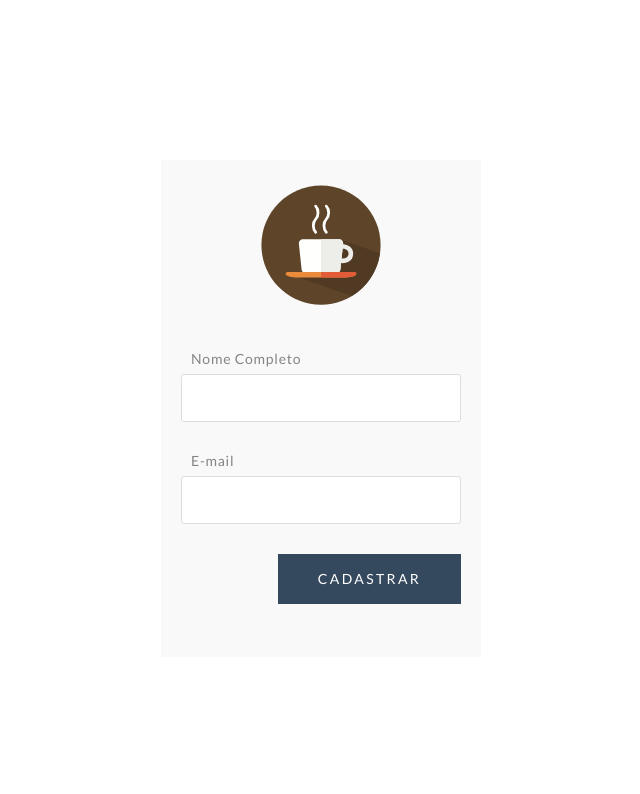
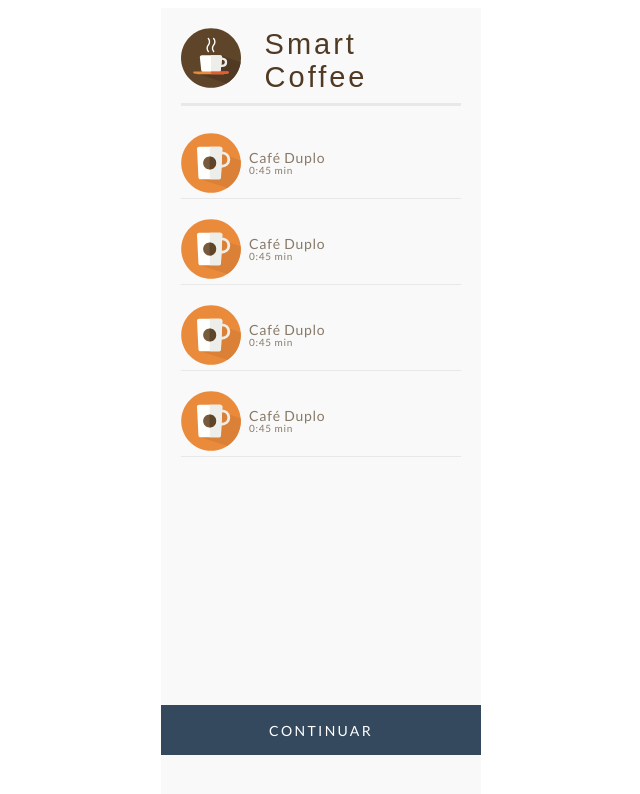
Before and after one commit to alboompro/recruiting-platform-services, a React (Create React App) app in the folder frontend/: page / in a window 1280 px wide. Shown: the top 794 px of the page, without its empty margins (327-967 px from the left). Built offline with nearby package versions, Linux system fonts and the light colour scheme.

Commit message:
Criação da tela produtos (Frontend)

```diff
--- a/frontend/src/App.js
+++ b/frontend/src/App.js
@@ -1,9 +1,10 @@
 import React from 'react'
 import Signup from './components/signup'
+import Products from './components/products'
 import { Container } from './styles'
 
 export default () => (
   <Container>
-    <Signup />
+    <Products />
   </Container>
 );
--- /dev/null
+++ b/frontend/src/components/header/index.js
@@ -0,0 +1,10 @@
+import React from 'react';
+import { Header, Image } from './styles';
+import coffee from '../../assets/images/coffee.svg';
+
+export default () => (
+  <Header>
+    <Image src={coffee} alt="logo" />
+    <span>Smart Coffee</span>
+  </Header>
+)
--- /dev/null
+++ b/frontend/src/components/header/styles.js
@@ -0,0 +1,22 @@
+import styled from 'styled-components';
+
+export const Header = styled.div`
+  display: flex;
+  flex-direction: row;
+  margin-bottom: 9px;
+
+  span {
+    display: flex;
+    justify-content: flex-end;
+    font-family: 'PTSans', sans-serif;
+    font-size: 29px;
+    letter-spacing: 3px;
+    color: #503a23;
+    margin-left: 24px;
+  }
+`
+
+export const Image = styled.img`
+  width: 60px;
+  height: 60px;
+`
--- /dev/null
+++ b/frontend/src/components/products/index.js
@@ -0,0 +1,48 @@
+import React from 'react';
+import { Container, Image, ListViewItem, Divider, ContainerBody, ContainerButton } from './styles'
+import Header from '../header';
+import dualcoffee from '../../assets/images/cafe-duplo.svg';
+
+export default () => (
+  <Container>
+    <ContainerBody>
+      <Header />
+      <Divider height="3px" marginbottom="27px" />
+      <ListViewItem>
+        <Image src={dualcoffee} alt="logo" />
+        <div>
+          <span>Café Duplo</span>
+          <span>0:45 min</span>
+        </div>
+      </ListViewItem>
+      <Divider height="1px" marginbottom="20px" />
+      <ListViewItem>
+        <Image src={dualcoffee} alt="logo" />
+        <div>
+          <span>Café Duplo</span>
+          <span>0:45 min</span>
+        </div>
+      </ListViewItem>
+      <Divider height="1px" marginbottom="20px" />
+      <ListViewItem>
+        <Image src={dualcoffee} alt="logo" />
+        <div>
+          <span>Café Duplo</span>
+          <span>0:45 min</span>
+        </div>
+      </ListViewItem>
+      <Divider height="1px" marginbottom="20px" />
+      <ListViewItem>
+        <Image src={dualcoffee} alt="logo" />
+        <div>
+          <span>Café Duplo</span>
+          <span>0:45 min</span>
+        </div>
+      </ListViewItem>
+      <Divider height="1px" marginbottom="20px" />
+    </ContainerBody>
+    <ContainerButton>
+      <button>Continuar</button>
+    </ContainerButton>
+  </Container>
+)
--- /dev/null
+++ b/frontend/src/components/products/styles.js
@@ -0,0 +1,79 @@
+import styled from 'styled-components';
+
+export const Container = styled.div`
+  background-color: #f9f9f9;
+  width: 320px;
+  height: 100%;
+  display: flex;
+  flex-direction: column;
+`
+
+export const ContainerBody = styled.div`
+  padding: 20px 20px;
+`
+
+export const Image = styled.img`
+  width: 60px;
+  height: 60px;
+`
+
+export const ListViewItem = styled.div`
+  display: flex;
+  flex-direction: row;
+  margin-bottom: 5px;
+  div {
+    display: flex;
+    flex-direction: column;
+    justify-content: center;
+    margin-left: 8px;
+
+    span {
+      font-size: 14px;
+      line-height: 1;
+      letter-spacing: 0.75px;
+      color: #887a6a;
+
+      &:last-child {
+        font-size: 10px;
+      }
+    }
+
+  }
+`
+
+export const CircleCheckbox = styled.input.attrs({ type: 'checkbox' })`
+  background-color: #fff;
+  border: 1px solid #ccc;
+  border-radius: 50%;
+  cursor: pointer;
+  height: 28px;
+  width: 28px;
+  background-color: ${props => props.checked ? '#66bb6a' : '#fff'};
+`
+
+export const Divider = styled.div`
+  height: ${props => props.height};
+  margin-bottom: ${props => props.marginbottom};
+  width: 100%;
+  background-color: rgba(211, 211, 211, 0.45);
+`
+
+export const ContainerButton = styled.div`
+  display: flex;
+  align-items: flex-end;
+  height: 100%;
+
+  button {
+    width: 100%;
+    height: 50px;
+    background-color: #34495e;
+    font-size: 14px;
+    letter-spacing: 2.36px;
+    text-align: center;
+    color: #ffffff;
+    border: none;
+    text-transform: uppercase;
+    margin-bottom: 53px;
+    cursor: pointer;
+  }
+`
--- a/frontend/src/index.css
+++ b/frontend/src/index.css
@@ -1,4 +1,5 @@
 @import url('https://fonts.googleapis.com/css?family=Lato&display=swap');
+@import url('https://fonts.googleapis.com/css?family=PT+Sans&display=swap');
 
 html, body, #root {
   width: 100%;
```
